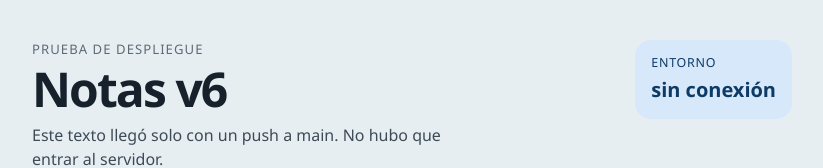
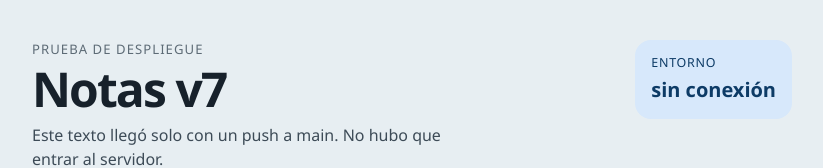
Before and after one commit to jensenit23-oss/prueba, a React (Vite) app in the folder frontend/: page / in a window 1280 px wide. Shown: the top 168 px of the page, without its empty margins (228-1051 px from the left). Built offline with nearby package versions, Linux system fonts and the light colour scheme; no server answers.

Commit message:
Update header title in App component from "Notas v6" to "Notas v7" for versioning consistency.

```diff
--- a/frontend/src/App.jsx
+++ b/frontend/src/App.jsx
@@ -97,7 +97,7 @@ export default function App() {
       <header className="hero">
         <div>
           <p className="eyebrow">Prueba de despliegue</p>
-          <h1>Notas v6</h1>
+          <h1>Notas v7</h1>
           <p className="lede">
             Este texto llegó solo con un push a main. No hubo que entrar al servidor.
           </p>
```
